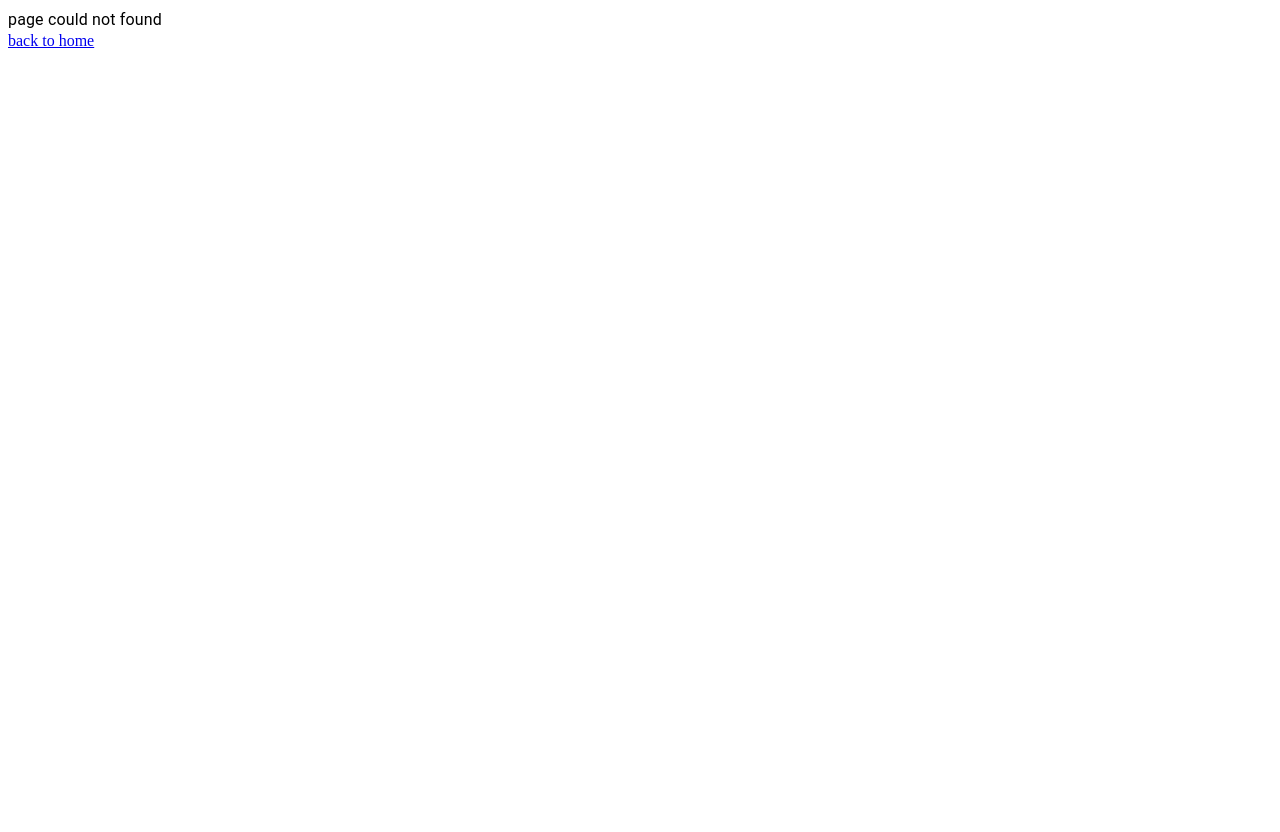
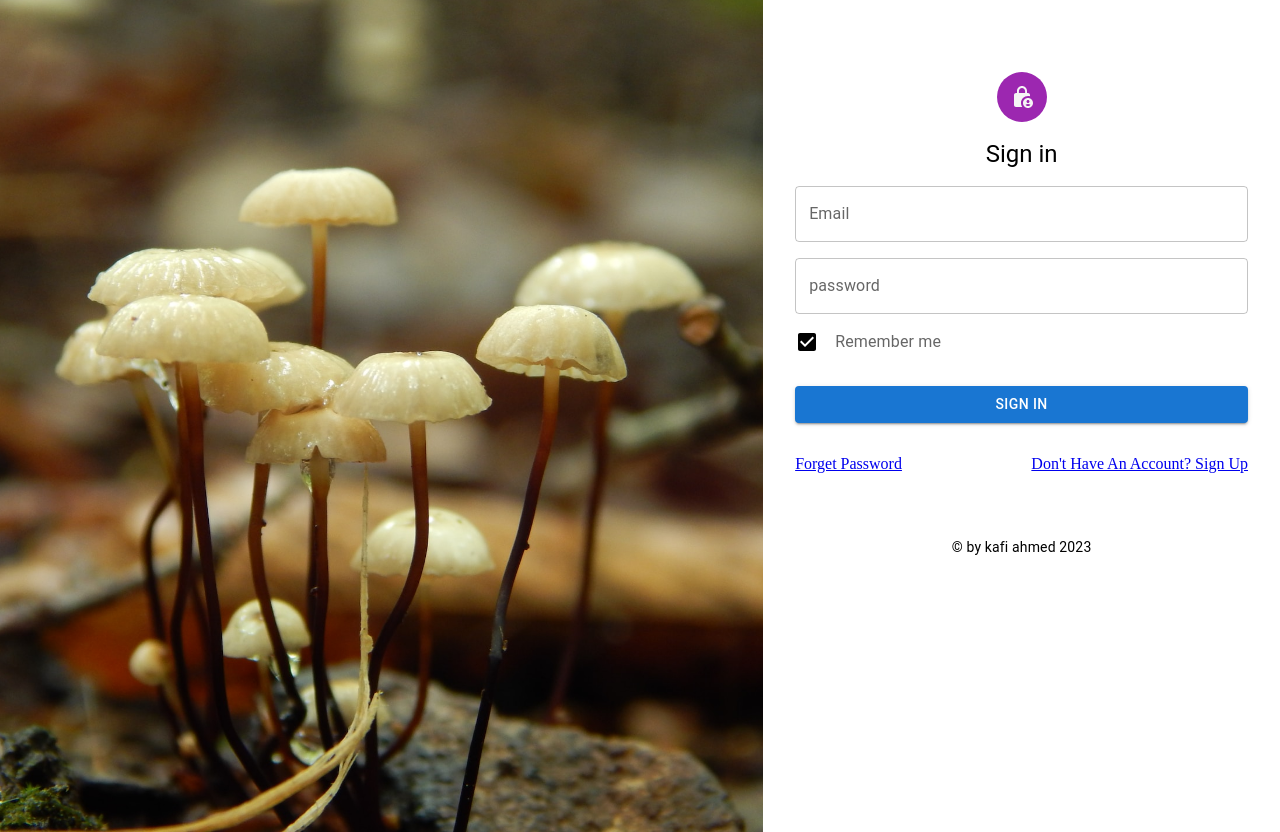
Before and after one commit to kafi22/mui-with-react, a React (Vite) app: page /signin in a window 1280 px wide. Before the commit this address had no page. Before the commit the page ends 800 px from the top, so only its background shows below. Built offline with nearby package versions, Linux system fonts and the light colour scheme.

Commit message:
today-signin-style

```diff
--- a/src/App.jsx
+++ b/src/App.jsx
@@ -96,18 +96,14 @@ const App = () => {
       element : <Signup />,
       errorElement : <Errorpage />,
 
-      children : [
+    },
 
-        {
-          path : 'signin',
-          element : <Signin />,
+    {
+      path : 'signin',
+      element : <Signin />,
+      errorElement : <Errorpage />,
 
-        }
-
-
-      ]
-
-    },
+    }
 
 
   ])
--- a/src/Pages/Signup.jsx
+++ b/src/Pages/Signup.jsx
@@ -1,5 +1,5 @@
 import React from 'react'
-import { Link, Outlet } from 'react-router-dom';
+import { Link } from 'react-router-dom';
 
 import Sign_up from '../components/Sign_up';
 
@@ -7,7 +7,6 @@ const Signup = () => {
   return (
     <div>
         <Sign_up />
-        <Outlet />
 
         <Link to={'/'}>
         back to home
--- a/src/components/Sign_in.jsx
+++ b/src/components/Sign_in.jsx
@@ -1,59 +1,98 @@
-import { Box, Container, FormControl, FormLabel, Stack, TextField } from '@mui/material';
+import { Box, Button, FormControl, FormLabel, Typography, Stack, TextField, } from '@mui/material';
 import React from 'react';
 import signInImg from "../assets/image/maddy-weiss-V9EfIYUuGeo-unsplash.jpg";
 
 import LockPersonIcon from '@mui/icons-material/LockPerson';
 
 import { Link } from 'react-router-dom';
-import { Typography } from '@mui/joy';
 import { CheckBox } from '@mui/icons-material';
 
+
+
+
+
+
+
 const Sign_in = () => {
+
+
+
+
   return (
-    <Container>
 
-        <Stack>
-            <Box  sx={{display : 'flex', justifyContent : 'flex-end', alignItems : 'center', }}>
 
-                <Box position={'absolute'} top={0} zIndex={10} left={0}  height={'100%'}Width={'100%'}>
-                    <img src={signInImg} style={{height : '100vh', width : '90%', objectFit : 'cover'}}  alt="" />
+        <Stack >
 
+            <Box  sx={{display : 'flex', justifyContent : 'space-between', alignItems : 'center', gap : "1rem", height : "100vh" }}>
+
+                 <Box position={'relative'} height={'100vh'} width={"63%"}>
+                    <img  src={signInImg} style={{height : '105vh', width : '100%', objectFit : 'cover', position : "absolute", top : "-1rem", left : "-1rem", }}  alt="" />
                 </Box>
 
 
-                <Box width={"35%"} >
+                <Box width={"37%"} sx={{display : "flex", justifyContent : "flex-start", alignItems : "center", height : "100vh", flexDirection : "column",  padding : "0 1.5rem 0 0" }}>
 
-                    <Box component={'div'}>
-                        <LockPersonIcon />
-                        <Typography>
-                            Sign up
+
+
+                    <Box fullWidth sx={{display : "flex", justifyContent : "center", alignItems : "center", flexDirection : "column", width : "100%", gap : '1rem', marginTop : "4rem"}}>
+
+
+                        <Box component={'div'} sx={{height : '50px', width : '50px', borderRadius : "50%", backgroundColor : "#9C27B0", display : 'flex', justifyContent : "center", alignItems : 'center'}}>
+
+                        <LockPersonIcon sx={{color : 'whitesmoke'}} />
+
+                        </Box>
+                        <Typography variant='h5' component={'h5'} fontWeight={'400'}>
+                            Sign in
                         </Typography>
-                    </Box>
 
-                    <Box>
+
                         <FormControl fullWidth>
-                            <TextField type='email' label='Email' variant='outlined' />
+                            <TextField type='email' label='Email' variant='outlined' sx={{width: "100%"}} />
                         </FormControl>
 
-                        <FormControl fullWidth>
-                            <TextField type='password' label='password' variant='outlined' />
+                        <FormControl fullWidth sx={{width: "100%"}}>
+                            <TextField type='password' label='password' variant='outlined' sx={{width: "100%"}} />
                         </FormControl>
 
 
-                        <FormControl>
+                        <FormControl fullWidth sx={{ display : " flex", gap : '1rem', flexDirection : 'row', mb : '1rem'}}>
                             <CheckBox />
                             <FormLabel>
                                 Remember me
                             </FormLabel>
                         </FormControl>
+
+                        <FormControl fullWidth  sx={{mb : '1rem'}}>
+                            <Button variant='contained' size='medium'>
+                                Sign in
+                            </Button>
+                        </FormControl>
+
                     </Box>
 
+                    <Box sx={{display : "flex", justifyContent : "space-between", alignItems : "center", width : "100%", mb : '4rem', mt : "1rem", textTransform : "capitalize", color : "rgb(25, 118, 210)"}}>
+                        <Link >
+                        forget password
+                        </Link>
+
+                        <Link to={"/signup"}>
+                        Don't have an account? Sign Up
+                        </Link>
+                    </Box>
+
+                    <Box sx={{display : "flex", justifyContent : "center", alignItems : "center", flexDirection : "row"}}>
+                        <Typography textAlign={"center"} variant='body2'>
+                            &copy; by kafi ahmed 2023
+                        </Typography>
+                    </Box>
 
                 </Box>
             </Box>
+
         </Stack>
 
-    </Container>
+
   )
 }
 
--- a/src/components/Sign_up.jsx
+++ b/src/components/Sign_up.jsx
@@ -53,7 +53,7 @@ const Sign_up = () => {
 
             <FormControl>
                 <Typography variant='body2' color={'primary'}>
-                    <Link to={'signin'}>
+                    <Link to={'/signin'}>
                     Already have an account? sign in
                     </Link>
                 </Typography>
--- a/src/index.css
+++ b/src/index.css
@@ -0,0 +1,5 @@
+
+
+body {
+    overflow: hidden;
+}
```
